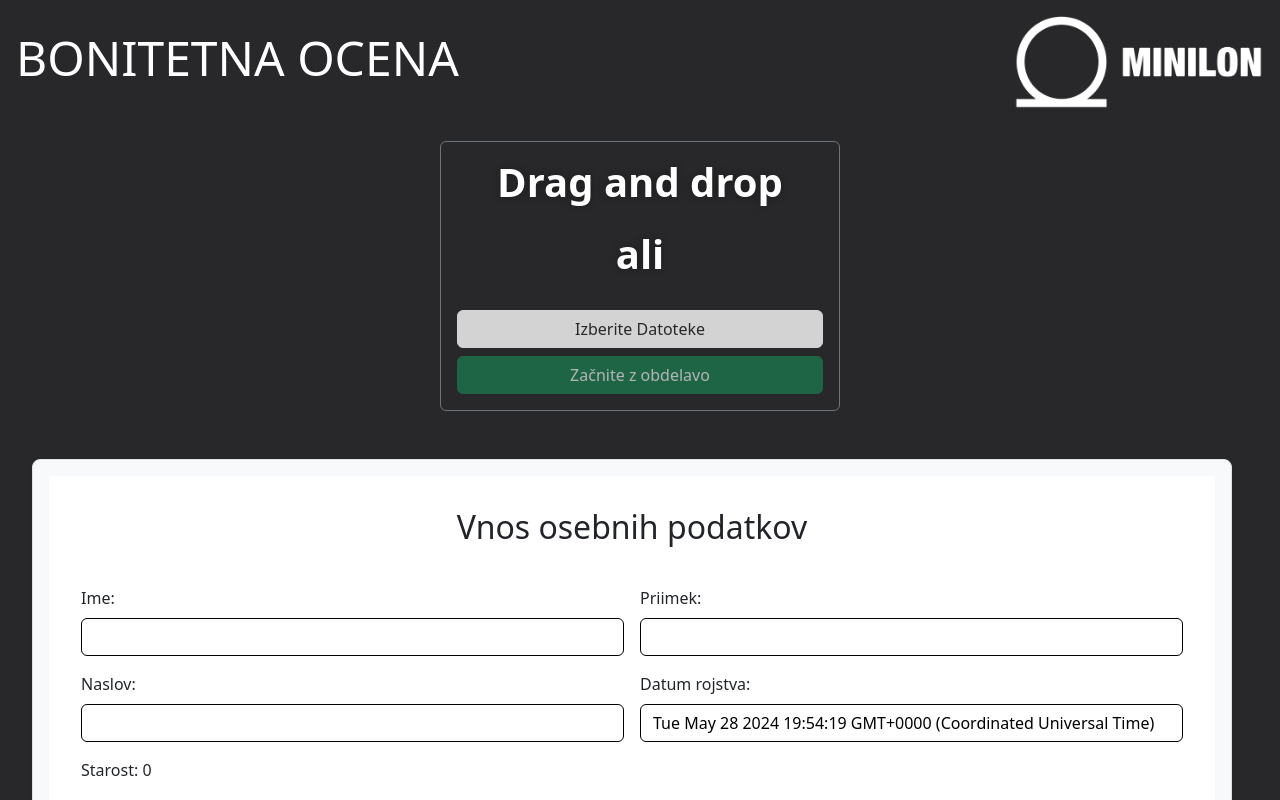
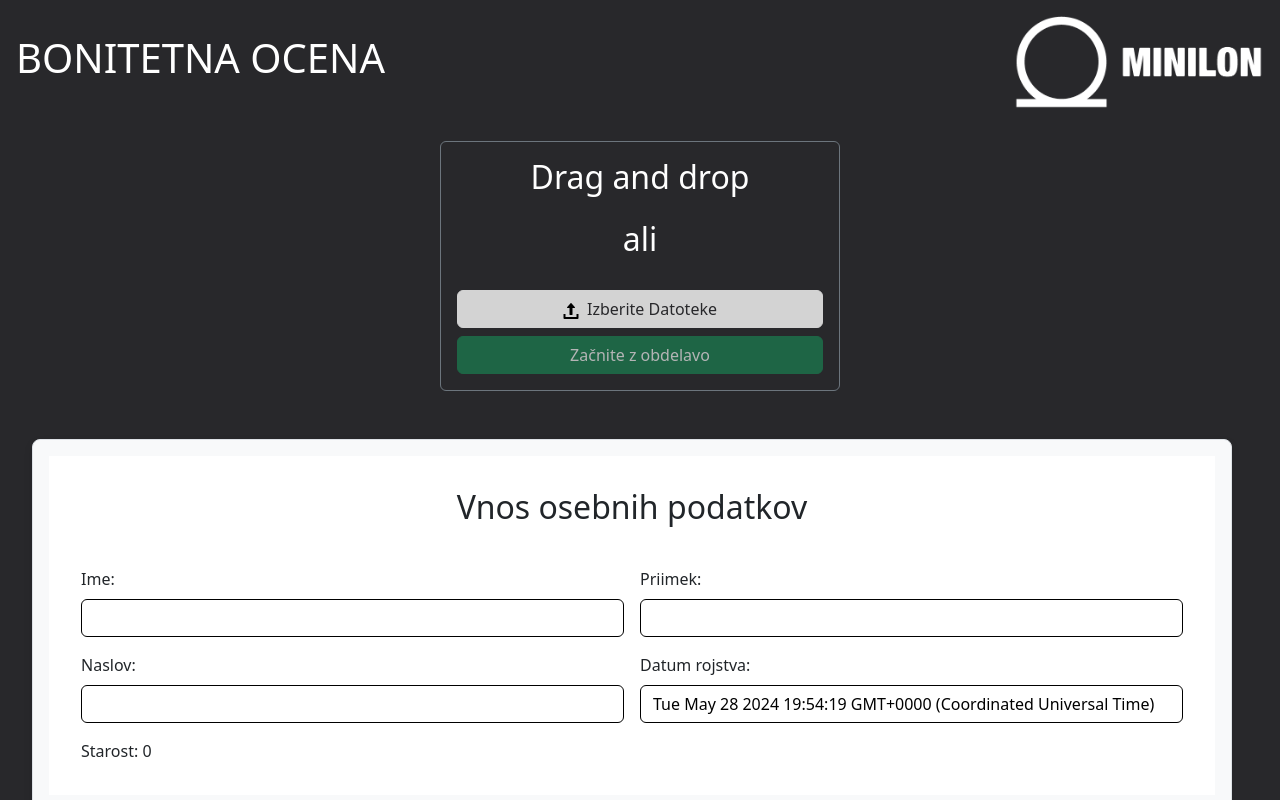
Before and after one commit to Valeri1234car/PRII, a React (Vite) app in the folder desktop-app/electron-app/: page / in a window 1280 px wide. Shown: the top 800 px of the page. Built offline with nearby package versions, Linux system fonts and the light colour scheme.

Commit message:
malenkosti

```diff
--- a/desktop-app/electron-app/src/components/ExcelDownload.tsx
+++ b/desktop-app/electron-app/src/components/ExcelDownload.tsx
@@ -3,6 +3,7 @@ import { PodatkiContext } from "../App";
 import Excel from 'exceljs';
 import { saveAs } from 'file-saver';
 import excelFileUrl from '../assets/bonitetna-ocena-template.xlsx';
+import excelLogo from '../assets/excel-logo.png';
 
 const ExcelDownload = () => {
 
@@ -99,7 +100,7 @@ const ExcelDownload = () => {
 
     return(
         <div className="downloadExcel">
-            <button className="btn btn-primary" onClick={HandleClick}>Izdelaj bonitetno oceno</button>
+            <button className="btn btn-success" onClick={HandleClick}><img className="upload-logo" src={excelLogo}/>Izdelaj bonitetno oceno</button>
         </div>
     )
 }
--- a/desktop-app/electron-app/src/components/Inputs/PdfReader.tsx
+++ b/desktop-app/electron-app/src/components/Inputs/PdfReader.tsx
@@ -21,7 +21,7 @@ import Tesseract from 'tesseract.js';
 import { PodatkiContext } from '../../App';
 import { Promet } from '../../interface/Podatki';
 import { ProgressBar } from 'react-bootstrap';
-
+import upload from '../../assets/upload.png';
 
 
 GlobalWorkerOptions.workerSrc = 'pdf.worker.min.js';
@@ -466,8 +466,8 @@ const PdfReader: React.FC = () => {
                             ))
                         ) : (
                             <>
-                                <h1 className="mb-4 text-white text-center">Drag and drop</h1>
-                                <h1 className="mb-4 text-white text-center">ali</h1>
+                                <h2 className="mb-4 text-white text-center">Drag and drop</h2>
+                                <h2 className="mb-4 text-white text-center">ali</h2>
                             </>
                         )}
                         <input
@@ -478,7 +478,7 @@ const PdfReader: React.FC = () => {
                             accept="application/pdf"
                             ref={inputRef}
                         />
-                        <button className="btn btn-primary w-100 mt-2" onClick={() => inputRef.current?.click()}>Izberite Datoteke</button>
+                        <button className="btn btn-primary w-100 mt-2" onClick={() => inputRef.current?.click()}><img className='upload-logo' src={upload}/>Izberite Datoteke</button>
                         <button className="btn btn-success w-100 mt-2" onClick={handleProcessFiles} disabled={files.length === 0 || loading}>
                             {loading ? 'Obdelovanje...' : 'Začnite z obdelavo'}
                         </button>
--- a/desktop-app/electron-app/src/components/Inputs/VsaVnosna.tsx
+++ b/desktop-app/electron-app/src/components/Inputs/VsaVnosna.tsx
@@ -150,9 +150,9 @@ const VsaVnosna: React.FC = () => {
                 <FinancniIzpiski />
             </div> */}
             <div className="buttonContainer">
-                <button className="btn btn-primary" onClick={() => setStran("Izpisi")}>
+                {/* <button className="btn btn-primary" onClick={() => setStran("Izpisi")}>
                     Naprej
-                </button>
+                </button> */}
             </div>
         <ExcelDownload/>
         </div>
--- a/desktop-app/electron-app/src/components/Menu/Menu.tsx
+++ b/desktop-app/electron-app/src/components/Menu/Menu.tsx
@@ -15,7 +15,7 @@ const Menu = () =>{
 
     return (
         <header className="header-container d-flex justify-content-between align-items-center ">
-            <h1 className="header-title">BONITETNA OCENA</h1>
+            <h2 className="header-title">BONITETNA OCENA</h2>
             <img src={logo} alt="Minilon" className="header-logo" />
         </header>
     );
--- a/desktop-app/electron-app/src/index.css
+++ b/desktop-app/electron-app/src/index.css
@@ -173,7 +173,7 @@ vsaVnosna {
 }
 
 .header-title {
-  font-size: 3rem;
+  font-size: 2.5rem;
   color: white;
 }
 
@@ -335,3 +335,10 @@ vsaVnosna {
 .downloadExcel {
   text-align: center;
 }
+
+
+.upload-logo{
+  width: 1rem;
+  height: 1rem;
+  margin-right: 0.5rem;
+}
```
Also changed, not shown: desktop-app/electron-app/src/assets/excel-logo.png (added), desktop-app/electron-app/src/assets/upload.png (added).
